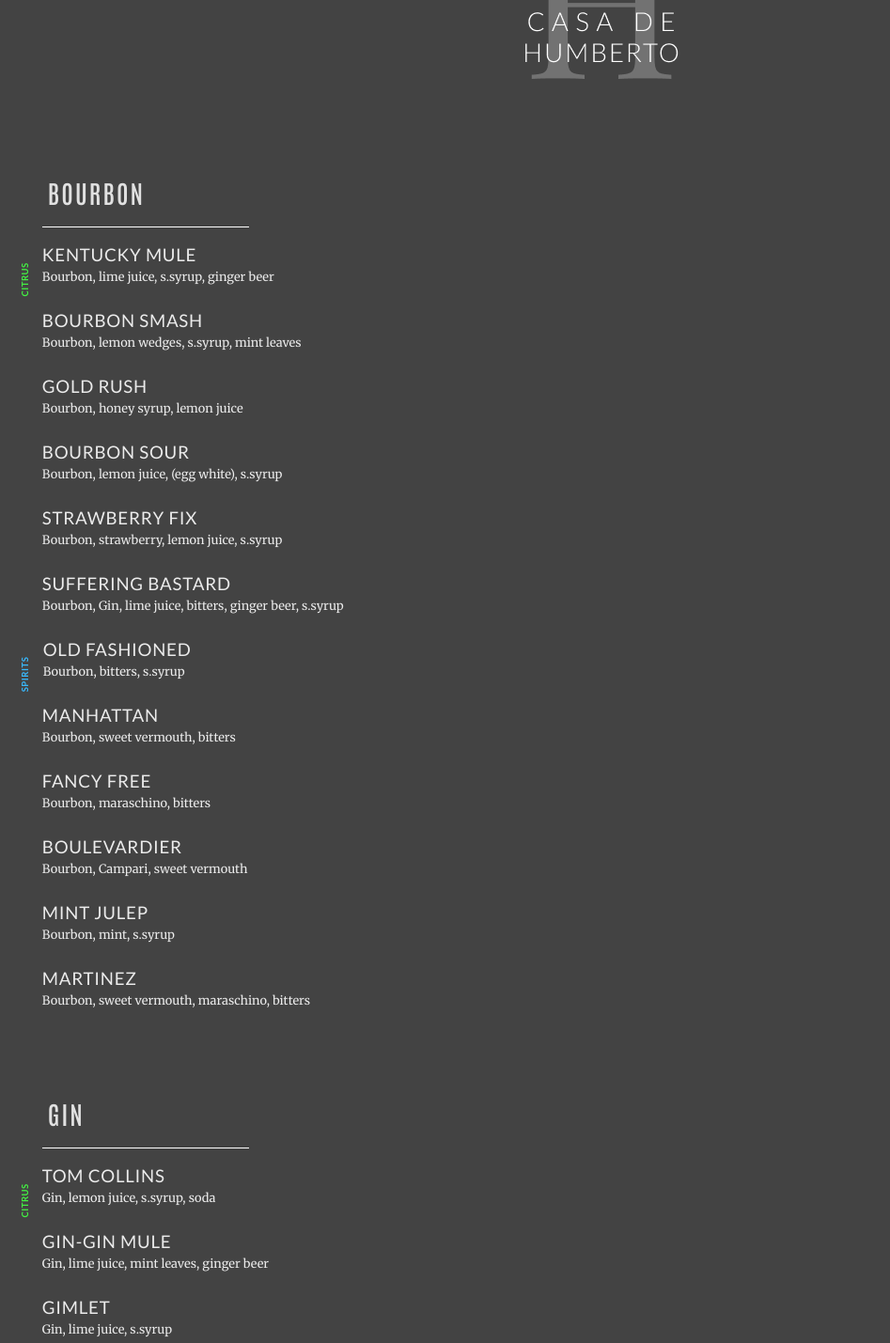
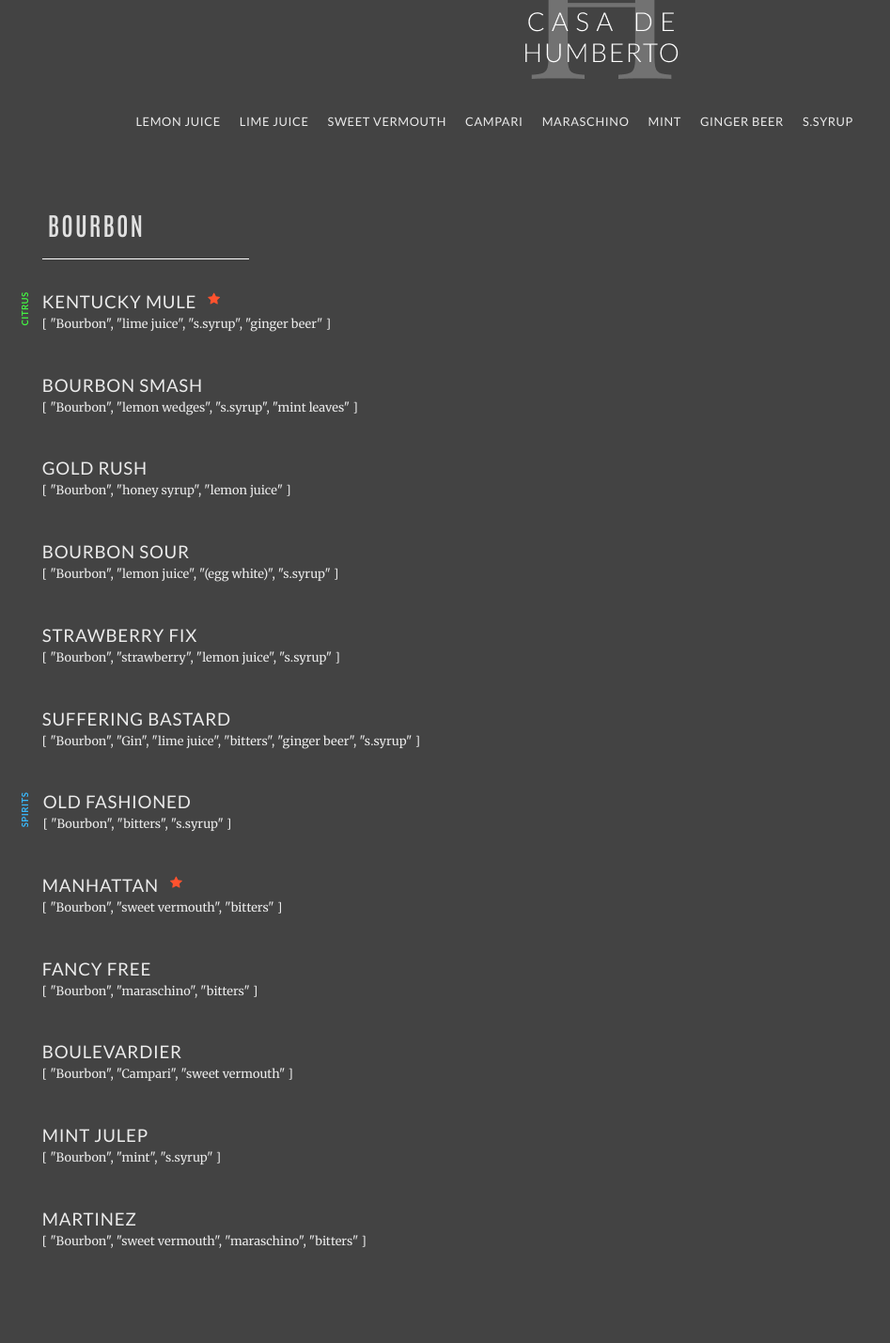
Before and after one commit to hubertshon/bar-menu, a Vue app: page / in a window 1280 px wide. Shown: the part 100-1529 px from the top of the page at 94% size, without its empty margins (0-947 px from the left). Built offline with nearby package versions, Linux system fonts and the light colour scheme.

Commit message:
adds filtering

```diff
--- a/public/index.html
+++ b/public/index.html
@@ -15,8 +15,8 @@
     <script src="https://cdnjs.cloudflare.com/ajax/libs/popper.js/1.12.9/umd/popper.min.js" integrity="sha384-ApNbgh9B+Y1QKtv3Rn7W3mgPxhU9K/ScQsAP7hUibX39j7fakFPskvXusvfa0b4Q" crossorigin="anonymous"></script>
     <script src="https://maxcdn.bootstrapcdn.com/bootstrap/4.0.0/js/bootstrap.min.js" integrity="sha384-JZR6Spejh4U02d8jOt6vLEHfe/JQGiRRSQQxSfFWpi1MquVdAyjUar5+76PVCmYl" crossorigin="anonymous"></script>
     <!-- <script src="https://getbootstrap.com/docs/4.1/assets/js/vendor/popper.min.js"></script> -->
-
-
+    <link rel="stylesheet" href="https://cdn.jsdelivr.net/npm/bootstrap-icons@1.3.0/font/bootstrap-icons.css">
+    <!-- <link rel="stylesheet" href="https://cdnjs.cloudflare.com/ajax/libs/font-awesome/5.15.4/css/all.min.css -->
 
     <title><%= htmlWebpackPlugin.options.title %></title>
   </head>
--- a/src/App.vue
+++ b/src/App.vue
@@ -27,7 +27,7 @@
   color: #42b983;
 }
 
-
 @import'~bootstrap/dist/css/bootstrap.css'
 
+
 </style>
--- /dev/null
+++ b/src/components/Ingredients.vue
@@ -0,0 +1,127 @@
+<template>
+  <div class="container">
+    <ul>
+        <li v-for="ingredient in ingredients" v-on:click="toggleIngredient($event, ingredient)" :class="{'inactive' : ingredient.active === false }">{{ ingredient.name}}</li>
+    </ul>
+  </div>
+</template>
+
+<script>
+export default {
+  name: 'HelloWorld',
+  props: {
+    msg: String,
+    spirit: Object
+  },
+
+  data:()=> ({
+    ingredients: [
+      {name: "lemon juice", active: true },
+      {name: "lime juice", active: true },
+      {name: "sweet vermouth", active: true },
+      {name: "Campari", active: true },
+      {name: "maraschino", active: true },
+      {name: "mint", active: true },
+      {name: "ginger beer", active: true },
+      {name: "s.syrup", active: true }
+    ],
+  }),
+
+  methods: {
+    toggleIngredient(e, ingredient) {
+      ingredient.active = !ingredient.active;
+      this.$emit('toggle', { ingredient: e.target.innerHTML, active: ingredient.active, ingredientList: this.ingredients });
+    }
+  }
+};
+</script>
+
+<!-- Add "scoped" attribute to limit CSS to this component only -->
+<style scoped>
+body {
+    background-color: rgb(48, 48, 48);
+    color: rgb(167, 167, 167);
+}
+
+.container {
+    margin: 1rem auto;
+    text-align: left;
+}
+
+.button-ingredient {
+  background-color: none;
+  border: none;
+  color: rgb(225, 225, 225);
+
+}
+
+.button-ingredient:focus {
+    outline: 0 !important;
+}
+
+h1 {
+  font-family: 'Antonio', sans-serif;
+  /* margin: 40px 0 20px; */
+  text-transform: uppercase;
+  letter-spacing: 0.08em;
+  margin-left: 2.3rem;
+
+}
+
+h3 {
+  display: inline-block;
+  margin-bottom: 0.25rem;
+  font-family: 'Lato', sans-serif;
+  font-weight: 400;
+  text-transform: uppercase;
+  letter-spacing: 0.04em;
+}
+
+p {
+  margin-top: 0;
+  font-family: "Merriweather", serif;
+  font-size: 0.8em;
+}
+
+ul {
+  width: 80%;
+  list-style-type: none;
+  padding: 0;
+  margin: 0 auto;
+}
+
+li {
+  font-family: "Lato", sans-serif;
+  display: inline-block;
+  margin: 0 10px;
+  font-size: 0.8em;
+  text-align: center;
+  letter-spacing: 0.05em;
+  text-transform: uppercase;
+  cursor: pointer;
+}
+
+.inactive {
+  color: rgb(80, 80, 80) !important;
+}
+
+a {
+  color: #42b983;
+}
+
+.spiritgroup {
+  /* float: right; */
+  /* display: block; */
+}
+
+
+.bi-star-fill {
+  display: inline-block;
+  color: #FF522E;
+  margin: auto auto 1rem 0.75rem;
+  font-size: 0.7em;
+  vertical-align: middle;
+}
+
+
+</style>
--- a/src/components/Liquor.vue
+++ b/src/components/Liquor.vue
@@ -9,14 +9,14 @@
     <div class="nameline"></div>
 
     <div class="collapse show" :id="'collapseTarget' + spirit.name">
-
         <div class="row">
           <div class="citrusgroup col-6">
             <h3 class="subcategory citrus">Citrus</h3>
             <div class="drinklist">
               <template v-for="drink in spirit.drinkList.citrus">
-                <h3> {{drink.name}}</h3>
-                <p style="margin-bottom: 1.75rem;">{{drink.ingredients}}</p>
+                <h3 :class="{'inactive' : !drink.active }">{{drink.name}}</h3>
+                <i :class="{'inactive' : !drink.active }" class="bi bi-star-fill" v-if="drink.favorite == true"></i>
+                <p :class="{'inactive' : !drink.active }" style="margin-bottom: 1.75rem;">{{drink.ingredients}}</p>
               </template>
             </div>
           </div>
@@ -25,17 +25,19 @@
             <h3 class="subcategory spirits" v-if="spirit.drinkList.spirits">Spirits</h3>
             <div class="drinklist">
               <template v-for="drink in spirit.drinkList.spirits">
-                <h3> {{drink.name}}</h3>
-                <p style="margin-bottom: 1.75rem;">{{drink.ingredients}}</p>
+                <h3 :class="{'inactive' : !drink.active }"> {{drink.name}}</h3>
+                <i :class="{'inactive' : !drink.active }" class="bi bi-star-fill" v-if="drink.favorite == true"></i>
+                <p :class="{'inactive' : !drink.active }" style="margin-bottom: 1.75rem;">{{drink.ingredients}}</p>
               </template>
             </div>
           </div>
         </div>
     </div>
   </div>
+
 </template>
+<script>
 
-<script>
 export default {
   name: 'HelloWorld',
   props: {
@@ -62,7 +64,7 @@ body {
   background-color: rgb(67, 67, 67);
   border: none;
   color: rgb(225, 225, 225);
-
+  cursor: pointer;
 }
 
 .button-spirit:focus {
@@ -79,6 +81,7 @@ h1 {
 }
 
 h3 {
+  display: inline-block;
   margin-bottom: 0.25rem;
   font-family: 'Lato', sans-serif;
   font-weight: 400;
@@ -109,6 +112,15 @@ a {
   /* display: block; */
 }
 
+.bi-star-fill {
+  display: inline-block;
+  color: #FF522E;
+  margin-left: 0.75rem;
+  /* margin-bottom: 0.25rem; */
+  font-size: 0.8em;
+  vertical-align: 6px;
+}
+
 .subcategory {
   margin-top: 2rem;
   display: block;
@@ -117,7 +129,6 @@ a {
   font-weight: 600;
   transform: rotate(-90deg);
   letter-spacing: 0.05em;
-
 }
 
 .drinklist {
@@ -128,6 +139,10 @@ a {
 
 .drink {
   margin-bottom: 5rem;
+}
+
+.inactive {
+  color: rgb(80, 80, 80);
 }
 
 .nameline {
--- a/src/views/Home.vue
+++ b/src/views/Home.vue
@@ -2,8 +2,11 @@
   <div class="home">
     <img alt="Vue logo" src="../assets/casaHLogo.png">
     <!-- <HelloWorld msg="Welcome to Your Vue.js App"/> -->
-  <div v-for="spirit in spiritlist">
+    <Ingredients @toggle="toggleIngredient($event)" />
+  <div v-for="spirit in spiritList">
     <Liquor :spirit="spirit" />
+
+
     </div>
   </div>
 </template>
@@ -11,34 +14,36 @@
 <script>
 // @ is an alias to /src
 import Liquor from '@/components/Liquor.vue'
+import Ingredients from '@/components/Ingredients.vue'
 
 export default {
   name: 'Home',
   components: {
     // HelloWorld,
-    Liquor
+    Liquor,
+    Ingredients
   },
 
   data: ()=> ({
-    spiritlist: [
+    spiritList: [
       {
         name: "Bourbon",
         drinkList: {
           citrus: [
-            {name: 'Kentucky Mule', ingredients: 'Bourbon, lime juice, s.syrup, ginger beer', category: "citrus", favorite: true },
-            {name: 'Bourbon Smash', ingredients: 'Bourbon, lemon wedges, s.syrup, mint leaves', category: "citrus", favorite: false },
-            {name: 'Gold Rush', ingredients: 'Bourbon, honey syrup, lemon juice', category: "citrus", favorite: false },
-            {name: 'Bourbon Sour', ingredients: 'Bourbon, lemon juice, (egg white), s.syrup', category: "citrus", favorite: false },
-            {name: 'Strawberry Fix', ingredients: 'Bourbon, strawberry, lemon juice, s.syrup', category: "citrus", favorite: false },
-            {name: 'Suffering Bastard', ingredients: 'Bourbon, Gin, lime juice, bitters, ginger beer, s.syrup', category: "citrus", favorite: false },
+            {name: 'Kentucky Mule', ingredients: ['Bourbon', 'lime juice', 's.syrup', 'ginger beer'], category: "citrus", favorite: true, active: true },
+            {name: 'Bourbon Smash', ingredients: ['Bourbon', 'lemon wedges', 's.syrup', 'mint leaves'], category: "citrus", favorite: false, active: true },
+            {name: 'Gold Rush', ingredients: ['Bourbon', 'honey syrup', 'lemon juice'], category: "citrus", favorite: false, active: true },
+            {name: 'Bourbon Sour', ingredients: ['Bourbon', 'lemon juice', '(egg white)', 's.syrup'], category: "citrus", favorite: false, active: true },
+            {name: 'Strawberry Fix', ingredients: ['Bourbon', 'strawberry', 'lemon juice', 's.syrup'], category: "citrus", favorite: false, active: true },
+            {name: 'Suffering Bastard', ingredients: ['Bourbon', 'Gin', 'lime juice', 'bitters', 'ginger beer', 's.syrup'], category: "citrus", favorite: false, active: true },
           ],
           spirits: [
-            {name: 'Old Fashioned', ingredients: 'Bourbon, bitters, s.syrup', category: "spirits", favorite: false },
-            {name: 'Manhattan', ingredients: 'Bourbon, sweet vermouth, bitters', category: "spirits", favorite: false },
-            {name: 'Fancy Free', ingredients: 'Bourbon, maraschino, bitters', category: "spirits", favorite: false },
-            {name: 'Boulevardier', ingredients: 'Bourbon, Campari, sweet vermouth', category: "spirits", favorite: false },
-            {name: 'Mint Julep', ingredients: 'Bourbon, mint, s.syrup', category: "spirits", favorite: false },
-            {name: 'Martinez', ingredients: 'Bourbon, sweet vermouth, maraschino, bitters', category: "spirits", favorite: false },
+            {name: 'Old Fashioned', ingredients: ['Bourbon', 'bitters', 's.syrup'], category: "spirits", favorite: false, active: true },
+            {name: 'Manhattan', ingredients: ['Bourbon', 'sweet vermouth', 'bitters'], category: "spirits", favorite: true, active: true },
+            {name: 'Fancy Free', ingredients: ['Bourbon', 'maraschino', 'bitters'], category: "spirits", favorite: false, active: true },
+            {name: 'Boulevardier', ingredients: ['Bourbon', 'Campari', 'sweet vermouth'], category: "spirits", favorite: false, active: true },
+            {name: 'Mint Julep', ingredients: ['Bourbon', 'mint', 's.syrup'], category: "spirits", favorite: false, active: true },
+            {name: 'Martinez', ingredients: ['Bourbon', 'sweet vermouth', 'maraschino', 'bitters'], category: "spirits", favorite: false, active: true },
           ]
         }
       },
@@ -46,17 +51,17 @@ export default {
         name: "Gin",
         drinkList: {
           citrus: [
-            {name: 'Tom Collins', ingredients: 'Gin, lemon juice, s.syrup, soda', category: "citrus", favorite: false },
-            {name: 'Gin-gin Mule', ingredients: 'Gin, lime juice, mint leaves, ginger beer', category: "citrus", favorite: false },
-            {name: 'Gimlet', ingredients: 'Gin, lime juice, s.syrup', category: "citrus", favorite: false },
-            {name: 'Foghorn', ingredients: 'Gin, lime juice, s.syrup, gingerbeer', category: "citrus", favorite: false },
-            {name: 'Southside (NY)', ingredients: 'Gin, lemon juice, s.syrup, mint', category: "citrus", favorite: false },
+            {name: 'Tom Collins', ingredients: ['Gin', 'lemon juice', 's.syrup', 'soda'], category: "citrus", favorite: false, active: true },
+            {name: 'Gin-gin Mule', ingredients: ['Gin', 'lime juice', 'mint leaves', 'ginger beer'], category: "citrus", favorite: false, active: true },
+            {name: 'Gimlet', ingredients: ['Gin', 'lime juice', 's.syrup'], category: "citrus", favorite: false, active: true },
+            {name: 'Foghorn', ingredients: ['Gin', 'lime juice', 's.syrup', 'gingerbeer'], category: "citrus", favorite: false, active: true },
+            {name: 'Southside (NY)', ingredients: ['Gin', 'lemon juice', 's.syrup', 'mint'], category: "citrus", favorite: true, active: true },
           ],
           spirits: [
-            {name: 'Negroni', ingredients: 'Gin, Campari, sweet vermouth, bitters', category: "spirit", favorite: true },
-            {name: 'Artillery', ingredients: 'Gin, sweet vermouth, bitters', category: "spirit", favorite: false },
-            {name: 'Casino', ingredients: 'Gin, lemon juice, maraschino, orange bitters', category: "spirit", favorite: false },
-            {name: 'Enzoni', ingredients: 'Gin, lemon juice, campari, s.syrup, grapes', category: "spirit", favorite: false }
+            {name: 'Negroni', ingredients: ['Gin', 'Campari', 'sweet vermouth', 'bitters'], category: "spirit", favorite: true, active: true },
+            {name: 'Artillery', ingredients: ['Gin', 'sweet vermouth', 'bitters'], category: "spirit", favorite: false, active: true },
+            {name: 'Casino', ingredients: ['Gin', 'lemon juice', 'maraschino', 'orange bitters'], category: "spirit", favorite: false, active: true },
+            {name: 'Enzoni', ingredients: ['Gin', 'lemon juice', 'Campari', 's.syrup', 'grapes'], category: "spirit", favorite: false, active: true }
           ]
         }
       },
@@ -64,19 +69,54 @@ export default {
         name: "Rum",
         drinkList: {
           citrus: [
-            {name: 'Mojito', ingredients: 'Rum, lime juice, mint, s.syrup', category: "citrus", favorite: true },
-            {name: 'Daiquiri', ingredients: 'Rum, lime juice, s.syrup', category: "citrus", favorite: false },
-            {name: "Cuba Libre", ingredients: 'Rum, coke, lime juice', category: "citrus", favorite: true },
-            {name: "Strawberry Sour", ingredients: 'Rum, strawberries, lime juice, s.syrup', category: "citrus", favorite: true }
+            {name: 'Mojito', ingredients: ['Rum', 'lime juice', 'mint', 's.syrup'], category: "citrus", favorite: false, active: true },
+            {name: 'Daiquiri', ingredients: ['Rum', 'lime juice', 's.syrup'], category: "citrus", favorite: false, active: true },
+            {name: "Cuba Libre", ingredients: ['Rum', 'coke', 'lime juice'], category: "citrus", favorite: false, active: true },
+            {name: "Strawberry Sour", ingredients: ['Rum', 'strawberries', 'lime juice', 's.syrup'], category: "citrus", favorite: false, active: true }
           ],
           spirits: [
-            {name: "King's Jubilee", ingredients: 'Rum, maraschino, lemon juice', category: "citrus", favorite: true },
-            {name: "Salty Bird", ingredients: 'Rum, Campari, pineapple juice, lime juice, s.syrup', category: "citrus", favorite: true }
+            {name: "King's Jubilee", ingredients: ['Rum', 'maraschino', 'lemon juice'], category: "citrus", favorite: false, active: true },
+            {name: "Salty Bird", ingredients: ['Rum', 'Campari', 'pineapple juice', 'lime juice', 's.syrup'], category: "citrus", favorite: false, active: true }
           ]
         }
       }
-    ]
-  })
+    ],
+  }),
 
+  methods: {
+    toggleIngredient(event) {
+      let toggledDrinks = [];
+      let cutIngredients = [];
+      event.ingredientList.forEach((ingredient) => {
+        if (ingredient.active === false) {
+          cutIngredients.push(ingredient.name);
+        }
+      });
+      console.log('cut ingredients', cutIngredients);
+      this.spiritList.forEach((spirit) => {
+        spirit.drinkList.citrus.forEach((drink) => {
+          for (let ingredient of drink.ingredients) {
+            if (cutIngredients.includes(ingredient)) {
+              drink.active = false;
+              break;
+            } else {
+              drink.active = true;
+            }
+          }
+        });
+
+        spirit.drinkList.spirits.forEach((drink) => {
+          for (let ingredient of drink.ingredients) {
+            if (cutIngredients.includes(ingredient)) {
+              drink.active = false;
+              break;
+            } else {
+              drink.active = true;
+            }
+          }
+        });
+      });
+    }
+  }
 }
 </script>
```
